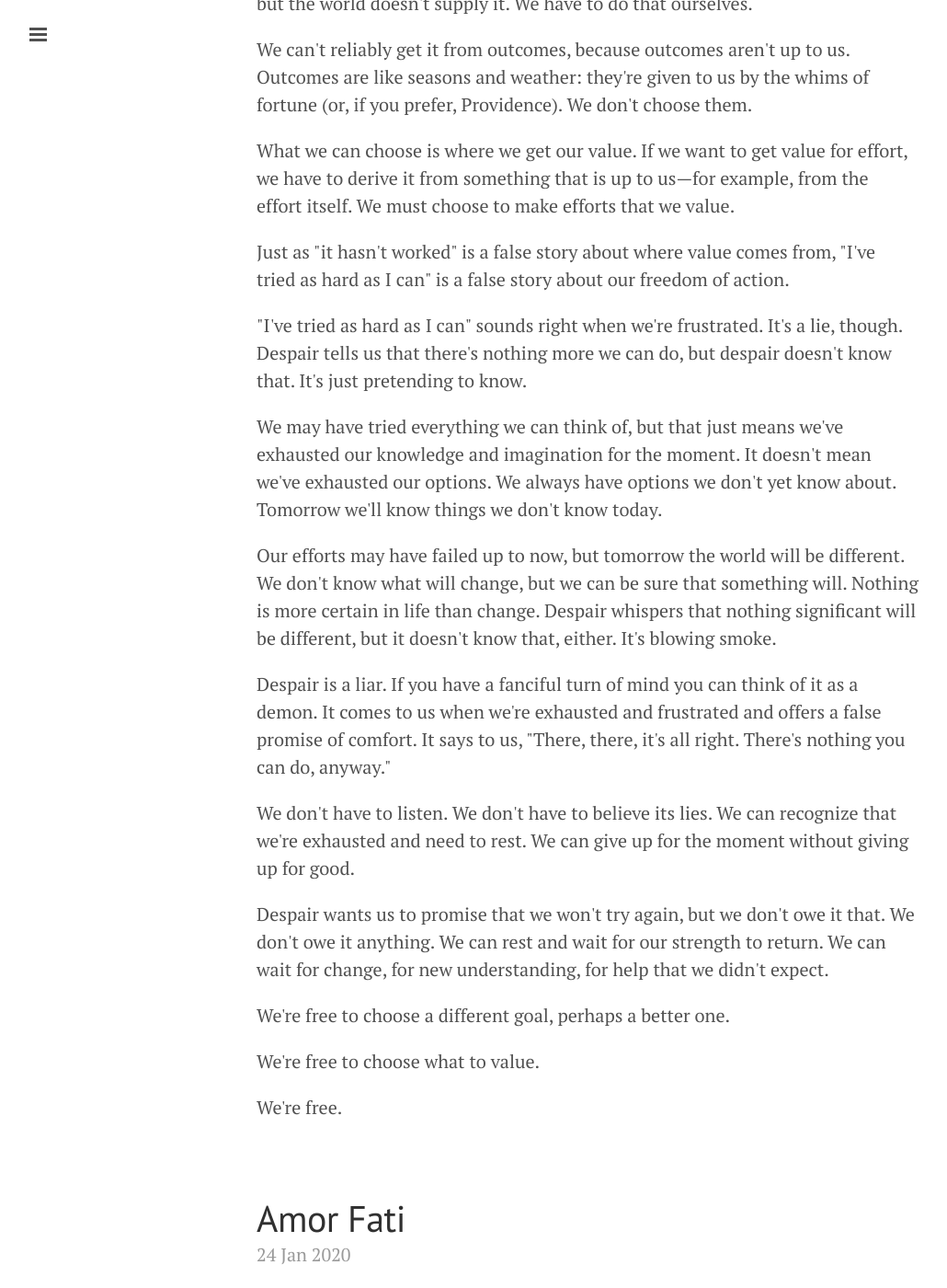
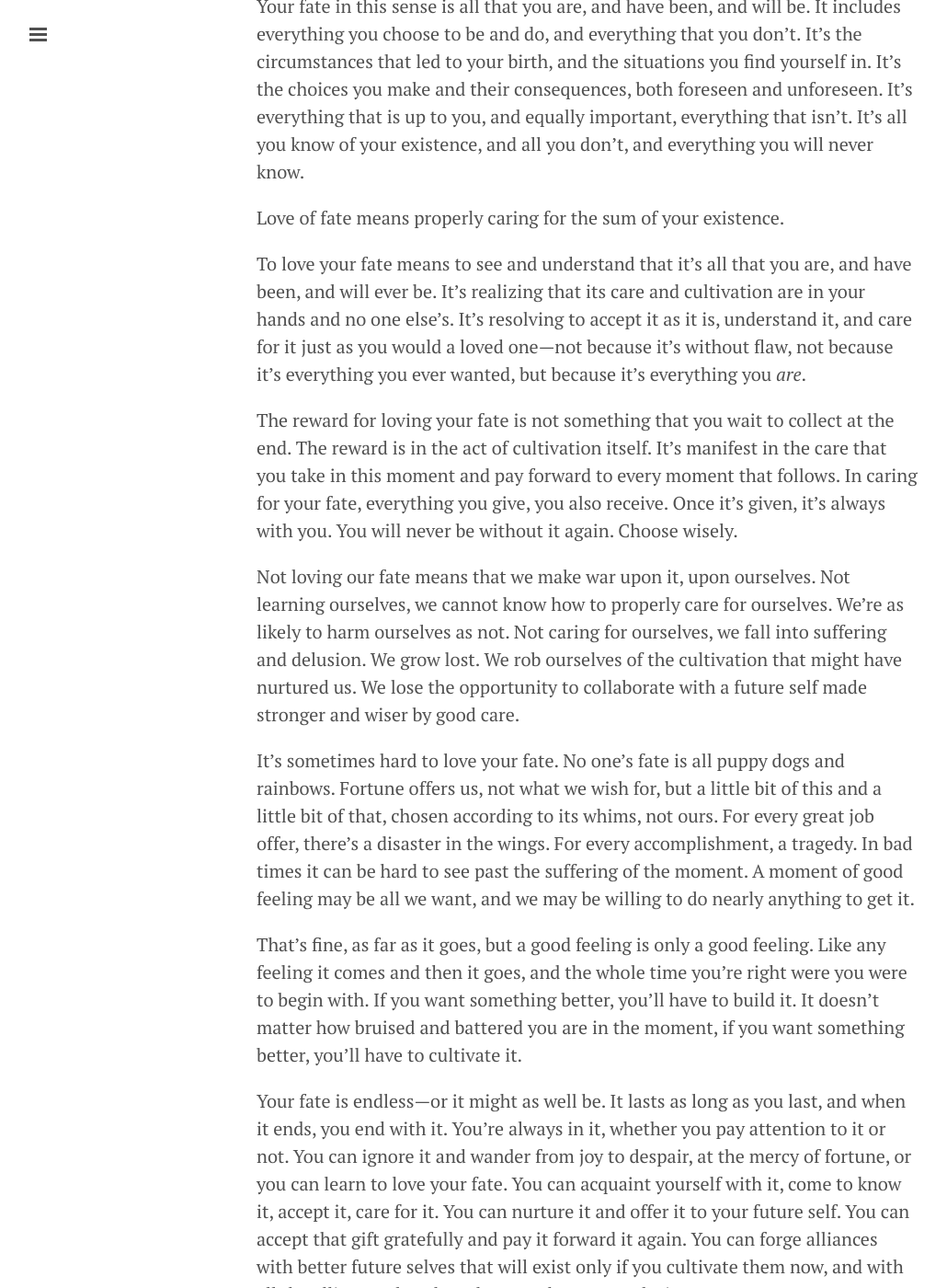
Before and after one commit to mikelevins/mikelevins.github.io, a Jekyll site: the page built from index.html, in a window 1280 px wide and 1400 px high, scrolled down 1348 px. Shown: the whole window at 92% size, without its empty margins (1-1031 px from the left). Built offline with Jekyll 4.4.1, drawn with Linux system fonts in a browser that asks for light colours; the list of posts is cut into pages by our own code; some of the changed text lies outside the part shown.

Commit message:
tinkering with posts

```diff
--- a/_posts/2015-11-28-chief-engineer-burrell.markdown
+++ b/_posts/2015-11-28-chief-engineer-burrell.markdown
@@ -7,4 +7,5 @@
 
 ![A portrait of Evelyn Burrell](http://i.imgur.com/1h8I88V.png "Evelyn Burrell")
 
-I always do a lot of sketching and cartooning when I'm working. I don't always share the drawings, but I don't see why I shouldn't.
+I always do a lot of sketching and cartooning when I'm working. I
+don't always share the drawings, but I don't see why I shouldn't.
--- a/_posts/2020-01-29-against-despair.html
+++ /dev/null
@@ -1,111 +0,0 @@
-
-<div id="outline-container-org2e6db98" class="outline-2">
-<h2 id="org2e6db98">Against despair</h2>
-<div class="outline-text-2" id="text-org2e6db98">
-<p>
-Despair is a pernicious kind of vanity, and it's seductive when things
-get hard.
-</p>
-
-<p>
-Despair tells you a story like this: "I have tried everything and it
-hasn't worked. I may as well give up."
-</p>
-
-<p>
-This story is a lie.
-</p>
-
-<p>
-When despair tells you "it hasn't worked," it means that we have
-falsely assumed that the world owes us a particular outcome for our
-labors. It doesn't. The world promises one thing: the world
-itself. Included in that world is our freedom of action and some
-inherent capabilities. We are free to act, and we are free to choose
-how to act. The world doesn't promise us any particular outcome for
-our actions.
-</p>
-
-<p>
-"It hasn't worked" means we expected some specific outcome and didn't
-get it. We're disappointed because we didn't get the value we expected
-from the effort we expended, but that's because we're deriving value
-from the wrong thing. The world does not promise us value in exchange
-for effort. We can have it if we want, but the world doesn't supply
-it. We have to do that ourselves.
-</p>
-
-<p>
-We can't reliably get it from outcomes, because outcomes aren't up to
-us. Outcomes are like seasons and weather: they're given to us by the
-whims of fortune (or, if you prefer, Providence). We don't choose
-them.
-</p>
-
-<p>
-What we can choose is where we get our value. If we want to get value
-for effort, we have to derive it from something that is up to us—for
-example, from the effort itself. We must choose to make efforts that
-we value.
-</p>
-
-<p>
-Just as "it hasn't worked" is a false story about where value comes
-from, "I've tried as hard as I can" is a false story about our freedom
-of action.
-</p>
-
-<p>
-"I've tried as hard as I can" sounds right when we're frustrated. It's
-a lie, though. Despair tells us that there's nothing more we can do,
-but despair doesn't know that. It's just pretending to know.
-</p>
-
-<p>
-We may have tried everything we can think of, but that just means
-we've exhausted our knowledge and imagination for the moment. It
-doesn't mean we've exhausted our options. We always have options we
-don't yet know about. Tomorrow we'll know things we don't know today.
-</p>
-
-<p>
-Our efforts may have failed up to now, but tomorrow the world will be
-different. We don't know what will change, but we can be sure that
-something will. Nothing is more certain in life than change. Despair
-whispers that nothing significant will be different, but it doesn't
-know that, either. It's blowing smoke.
-</p>
-
-<p>
-Despair is a liar. If you have a fanciful turn of mind you can think
-of it as a demon. It comes to us when we're exhausted and frustrated
-and offers a false promise of comfort. It says to us, "There, there,
-it's all right. There's nothing you can do, anyway."
-</p>
-
-<p>
-We don't have to listen. We don't have to believe its lies. We can
-recognize that we're exhausted and need to rest. We can give up for
-the moment without giving up for good.
-</p>
-
-<p>
-Despair wants us to promise that we won't try again, but we don't owe
-it that. We don't owe it anything. We can rest and wait for our
-strength to return. We can wait for change, for new understanding, for
-help that we didn't expect.
-</p>
-
-<p>
-We're free to choose a different goal, perhaps a better one.
-</p>
-
-<p>
-We're free to choose what to value.
-</p>
-
-<p>
-We're free.
-</p>
-</div>
-</div>
--- a/_posts/2020-08-22-org-publish-test.html
+++ /dev/null
@@ -1,28 +0,0 @@
-
-<div id="outline-container-org391b37b" class="outline-2">
-<h2 id="org391b37b">Org to the rescue</h2>
-<div class="outline-text-2" id="text-org391b37b">
-<p>
-After I'd used Emacs <a href="https://orgmode.org/">org-mode</a> for a while to manage my day-to-day
-work, and had gotten used to all of that being smooth and easy and
-convenient, I started to think, "Why shouldn't my blogging be equally
-pleasant?" So I started poking around, looking for the most
-comfortable way to make that happen.
-</p>
-
-<p>
-Maybe this is it.
-</p>
-
-<p>
-If it is, maybe I'll say more about what I've done here, in due course.
-</p>
-
-
-
-<div class="figure">
-<p><img src="../assets/mikel.gif" alt="mikel.gif" />
-</p>
-</div>
-</div>
-</div>
```
Also changed, not shown: _posts/2020-01-24-amor-fati.markdown (renamed from _posts/2020-01-24-amor-fati.html, +17 -70 lines).
